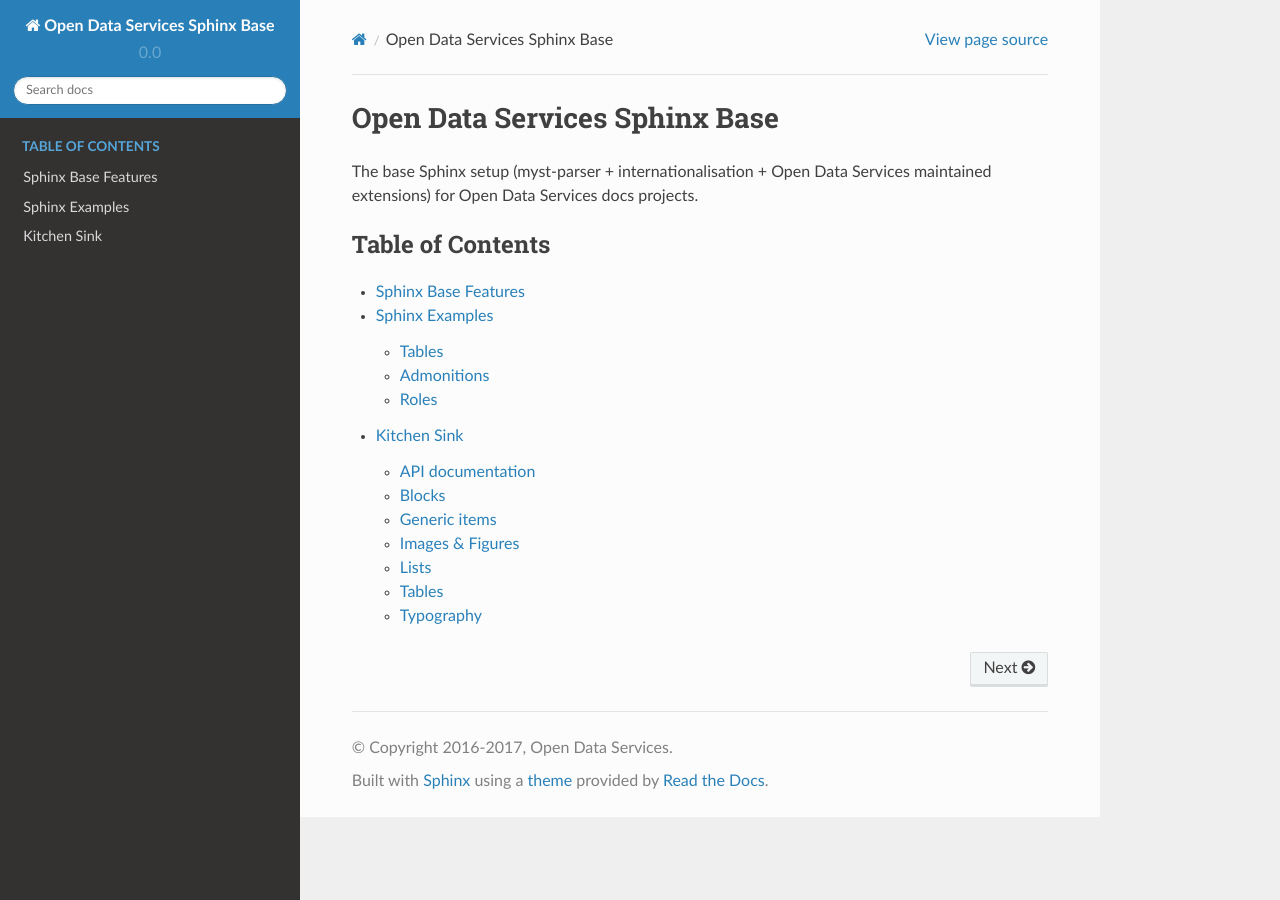
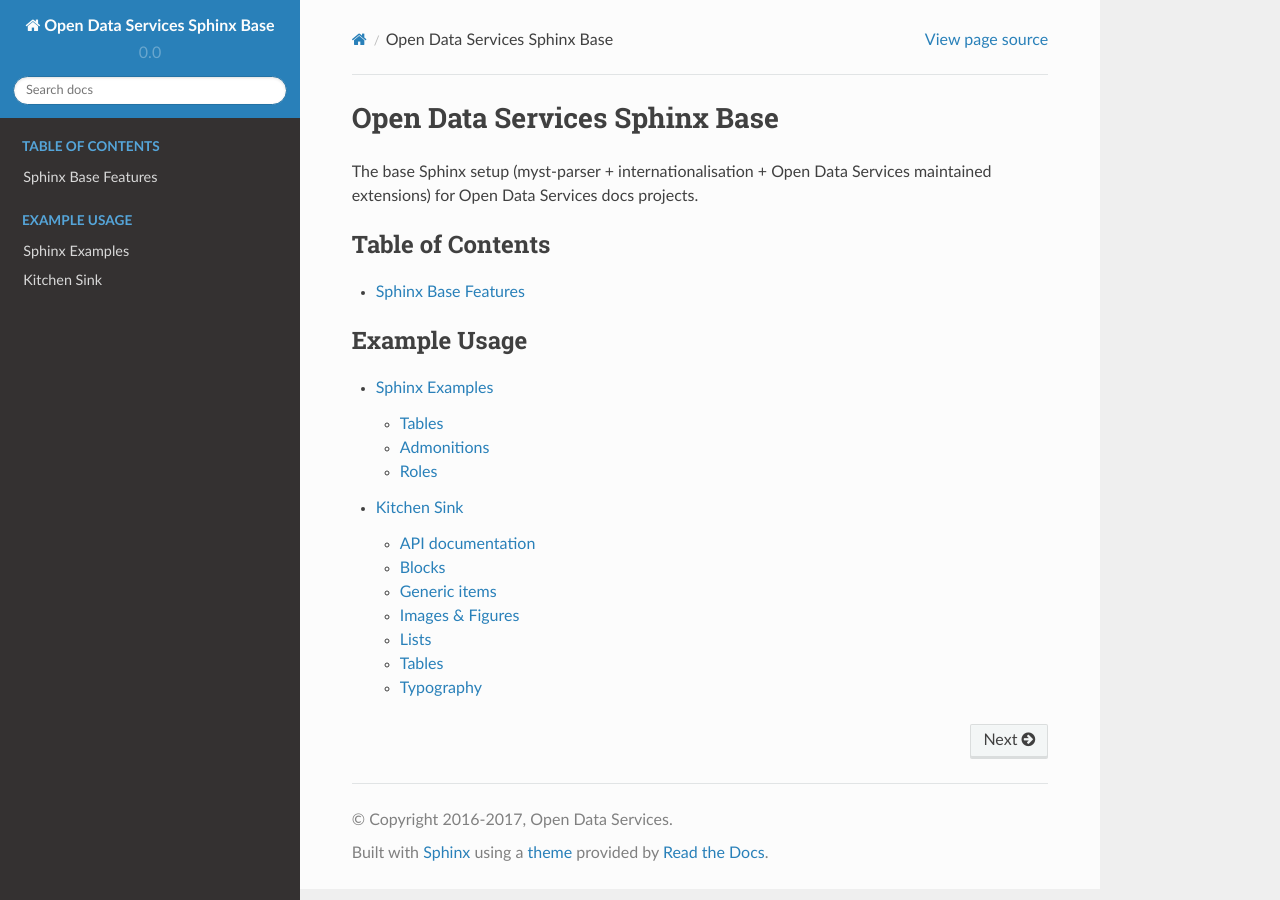
Before and after one commit to OpenDataServices/sphinx-base, a Sphinx documentation site: the page built from docs/index.md, in a window 1280 px wide. Built offline with Sphinx 7.4.7 and the Read the Docs theme 2.0.0, drawn with Linux system fonts in a browser that asks for light colours.

Commit message:
Add multiple captions in toc example + update .gitignore

```diff
--- a/docs/index.md
+++ b/docs/index.md
@@ -12,6 +12,12 @@
    :caption: Table of Contents
 
    features
+
+.. toctree::
+   :titlesonly:
+   :maxdepth: 2
+   :caption: Example Usage
+
    examples/index
    kitchen-sink/index
 
```
Also changed, not shown: 1 other file.
